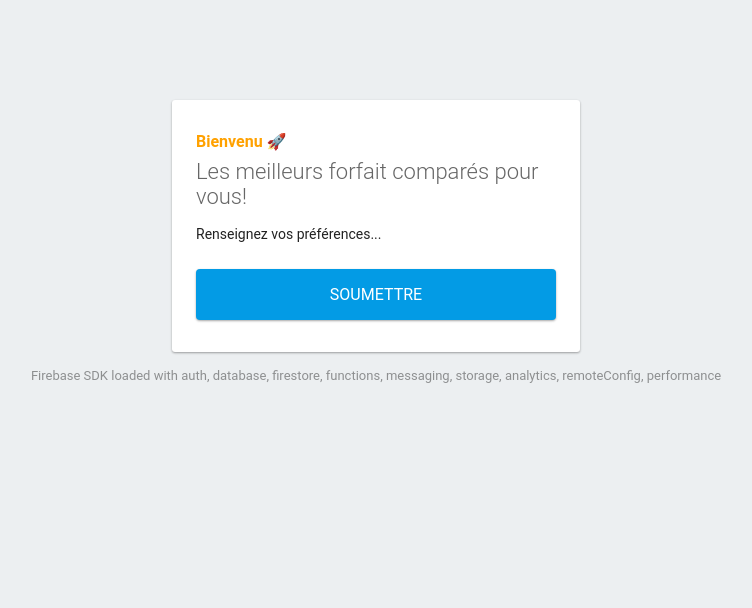
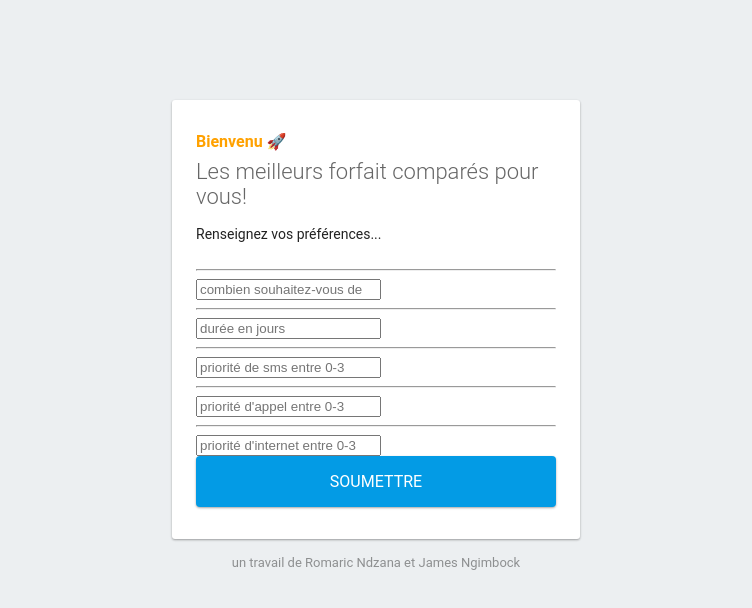
Before and after one commit to JamesAlaric/forfaitchooser, a website: page public/index.html in a window 1280 px wide. Shown: the whole page, without its empty margins (264-1016 px from the left). Drawn offline with Linux system fonts and the light colour scheme; some packages are replaced by stand-ins of ours.

Commit message:
interface index

```diff
--- a/public/index.html
+++ b/public/index.html
@@ -44,11 +44,22 @@
       <h2>Bienvenu 🚀</h2>
       <h1> Les meilleurs forfait comparés pour vous! </h1>
       <p>Renseignez vos préférences...</p>
-      <a target="_blank" href="https://firebase.google.com/docs/hosting/">Soumettre </a>
+      <hr>
+      <input type="number" name="argent" id="X" placeholder="combien souhaitez-vous depenser">
+      <hr>
+      <input type="number" name="jour" id="n" placeholder="durée en jours">
+      <hr>
+      <input type="number" name="sms" id="s" placeholder="priorité de sms entre 0-3">
+      <hr>
+      <input type="number" name="appel" id="a" placeholder="priorité d'appel entre 0-3">
+      <hr>
+      <input type="number" name="data" id="d" placeholder="priorité d'internet entre 0-3">
+
+      <a target="_blank" onclick="UserChoice(X,n,s,a,d)"> Soumettre </a>
     </div>
     <p id="load">un travail de Romaric Ndzana et James Ngimbock</p>
 
-    <script>
+    <!-- <script>
       document.addEventListener('DOMContentLoaded', function() {
         const loadEl = document.querySelector('#load');
         // // 🔥🔥🔥🔥🔥🔥🔥🔥🔥🔥🔥🔥🔥🔥🔥🔥🔥🔥🔥🔥🔥🔥🔥🔥🔥🔥🔥🔥🔥🔥🔥
@@ -85,6 +96,6 @@
           loadEl.textContent = 'Error loading the Firebase SDK, check the console.';
         }
       });
-    </script>
+    </script> -->
   </body>
 </html>
```
Also changed, not shown: .github/workflows/firebase-hosting-merge.yml, .github/workflows/firebase-hosting-pull-request.yml.
